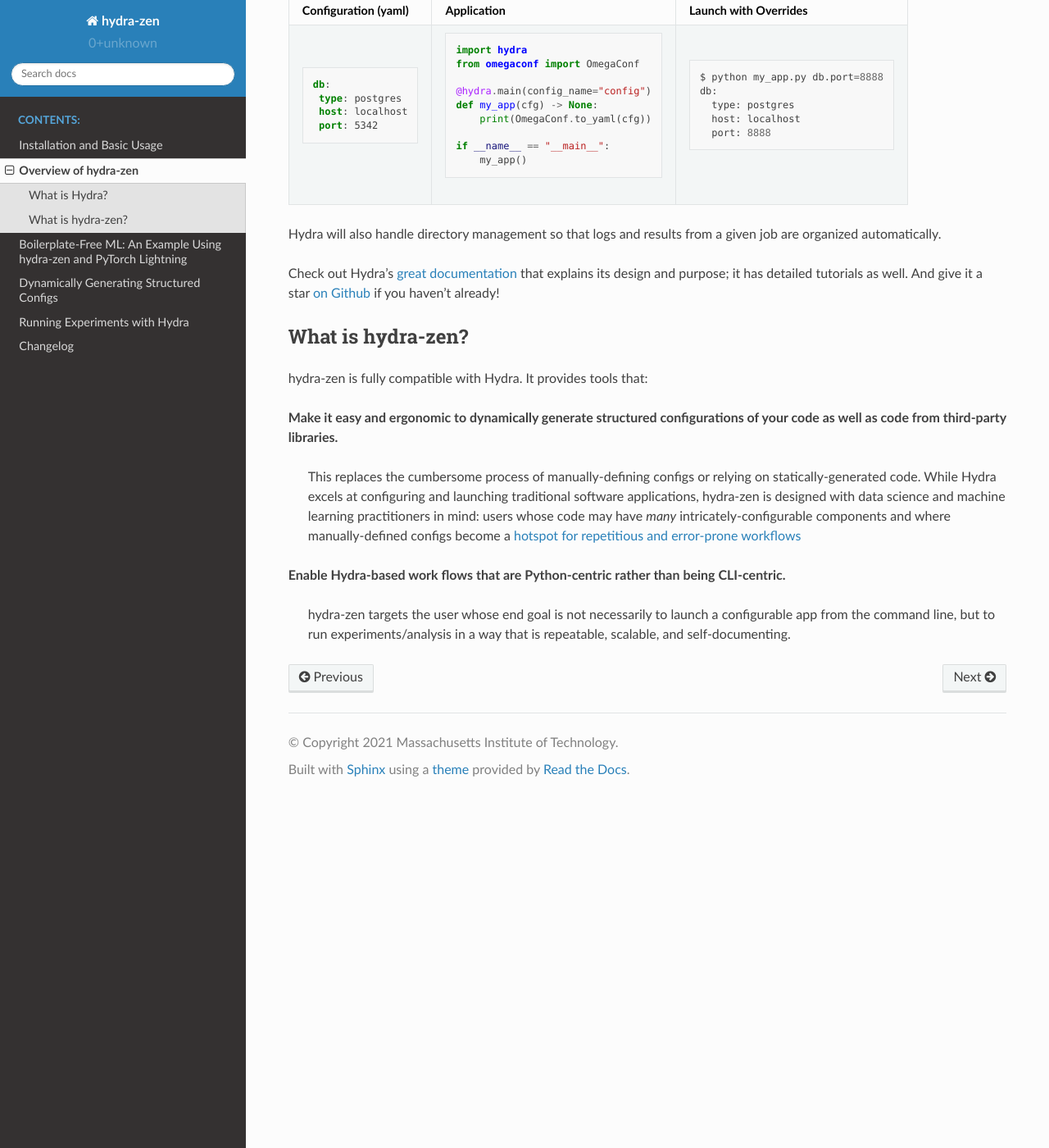
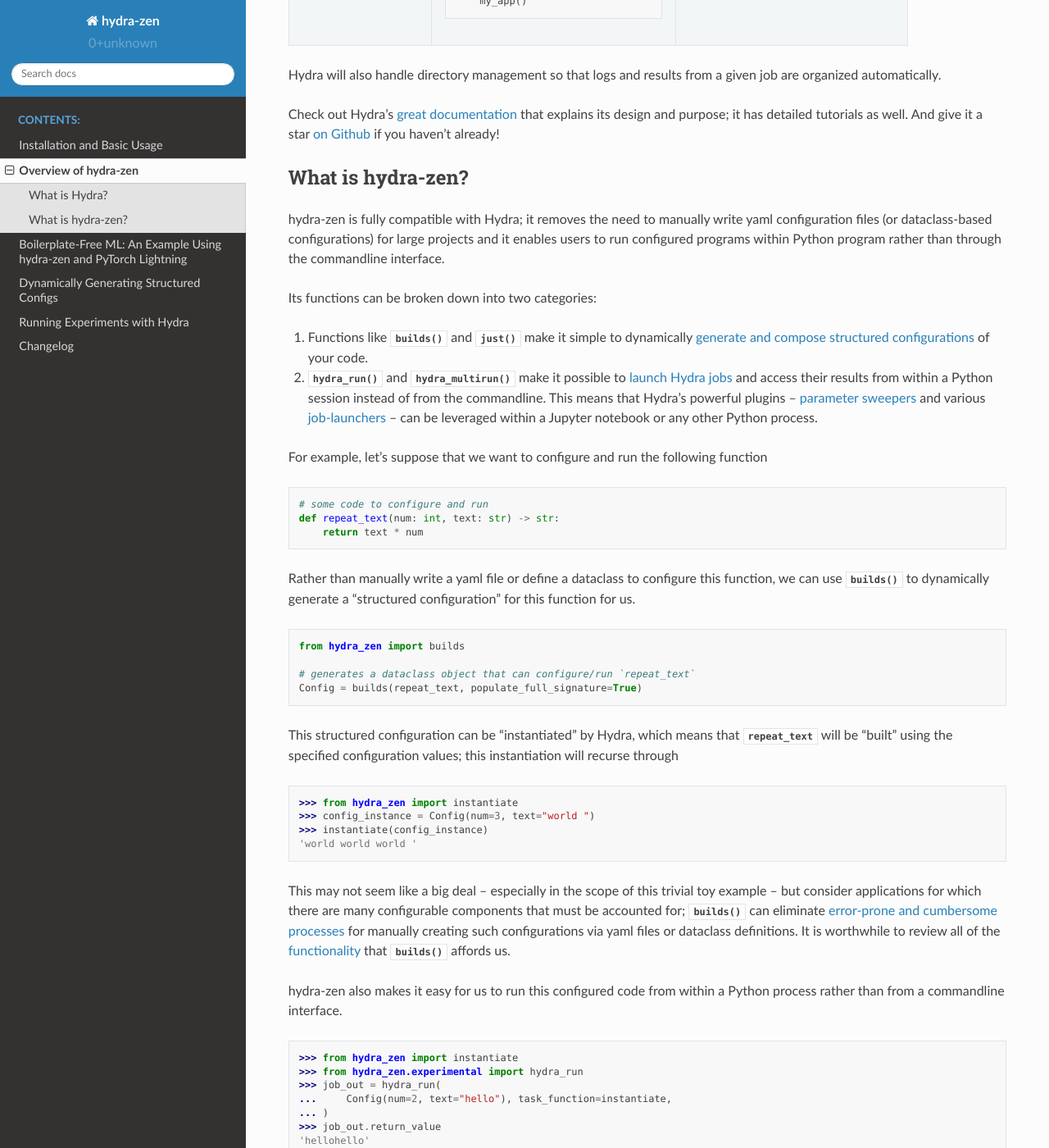
Before and after one commit to mit-ll-responsible-ai/hydra-zen, a Sphinx documentation site: the page built from docs/source/overview.rst, in a window 1280 px wide and 1400 px high, scrolled down 653 px. Shown: the whole window at 82% size. Built offline with Sphinx 7.4.7 and the Read the Docs theme 2.0.0, drawn with Linux system fonts in a browser that asks for light colours; some of the changed text lies outside the part shown.

Commit message:
improve wording and organization of docs

```diff
--- a/docs/source/index.rst
+++ b/docs/source/index.rst
@@ -12,7 +12,7 @@
 It helps to eliminate the boilerplate code you would write to configure, orchestrate, and organize the results of your various experiments.
 
 hydra-zen offers:
-  - Functions for automatically and dynamically generating `structured configs <https://hydra.cc/docs/next/tutorials/structured_config/schema/>`_ that can be used to fully or partially instantiate objects in your application.
+  - Functions for automatically and dynamically generating `structured configs <https://hydra.cc/docs/next/tutorials/structured_config/schema/>`_ that can be used to fully or partially configure parts of your application.
   - The ability to launch Hydra jobs, complete with parameter sweeps and multi-run configurations, from within a notebook or any other Python environment.
   - Incisive type annotations that provide enriched context about your project's configurations to IDEs, type checkers, and other tooling.
   - Runtime validation of configurations to catch mistakes before your application launches.
--- a/docs/source/overview.rst
+++ b/docs/source/overview.rst
@@ -2,16 +2,6 @@
 =====================
 
 hydra-zen provides simple, Hydra-compatible tools that enable Python-centric workflows for designing, configuring, and running large-scale projects, such as machine learning experiments.
-These functions can be broken down into two categories:
-
-1. Functions like :func:`~hydra_zen.builds` and :func:`~hydra_zen.just` make it simple to dynamically :doc:`generate and compose structured configurations </structured_configs>` of your code.
-2. :func:`~hydra_zen.experimental.hydra_run` and :func:`~hydra_zen.experimental.hydra_multirun` make it possible to :doc:`launch Hydra jobs </experimental>` and access their results from within a Python session instead of from the commandline. This means that Hydra's powerful plugins – `parameter sweepers <https://hydra.cc/docs/next/plugins/ax_sweeper>`_ and various `job-launchers <https://hydra.cc/docs/next/plugins/submitit_launcher>`_ – can be leveraged within a Jupyter notebook or any other Python process.
-
-Libraries like `PyTorch Lightning <https://pytorch-lightning.readthedocs.io/en/latest/>`_ help to eliminate boilerplate
-code – for-loops and other control-flow logic – associated with training and testing a neural network;
-Hydra with hydra-zen follows suite and eliminates the code you would write to configure, orchestrate, and organize the results of your various experiments.
-
-
 
 What is Hydra?
 --------------
@@ -19,6 +9,8 @@
 `Hydra <https://github.com/facebookresearch/hydra>`_ is a framework for elegantly configuring applications, such as a web app, and launching them from the commandline.
 It provides a specification for writing rich, yaml-serializable configurations for your code.
 It also makes simple the process of configuring and launching instances of your application from the commandline using various launchers and parameter-sweeper plugins.
+
+For example, the following code snippets demonstrates how one can configure, design, and run a toy application using Hydra.
 
 +----------------------------+------------------------------------------+-------------------------------------------------+
 | Configuration (yaml)       | Application                              | Launch with Overrides                           |
@@ -45,14 +37,65 @@
 What is hydra-zen?
 ------------------
 
-hydra-zen is fully compatible with Hydra.
-It provides tools that:
+hydra-zen is fully compatible with Hydra; it removes the need to manually write yaml configuration files (or dataclass-based configurations) for large projects and it enables users
+to run configured programs within Python program rather than through the commandline interface.
 
-**Make it easy and ergonomic to dynamically generate structured configurations of your code as well as code from third-party libraries.**
 
-   This replaces the cumbersome process of manually-defining configs or relying on statically-generated code.
-   While Hydra excels at configuring and launching traditional software applications, hydra-zen is designed with data science and machine learning practitioners in mind: users whose code may have *many* intricately-configurable components and where manually-defined configs become a :ref:`hotspot for repetitious and error-prone workflows <DRY>`
+Its functions can be broken down into two categories:
 
-**Enable Hydra-based work flows that are Python-centric rather than being CLI-centric.**
+1. Functions like :func:`~hydra_zen.builds` and :func:`~hydra_zen.just` make it simple to dynamically :doc:`generate and compose structured configurations </structured_configs>` of your code.
+2. :func:`~hydra_zen.experimental.hydra_run` and :func:`~hydra_zen.experimental.hydra_multirun` make it possible to :doc:`launch Hydra jobs </experimental>` and access their results from within a Python session instead of from the commandline. This means that Hydra's powerful plugins – `parameter sweepers <https://hydra.cc/docs/next/plugins/ax_sweeper>`_ and various `job-launchers <https://hydra.cc/docs/next/plugins/submitit_launcher>`_ – can be leveraged within a Jupyter notebook or any other Python process.
 
-   hydra-zen targets the user whose end goal is not necessarily to launch a configurable app from the command line, but to run experiments/analysis in a way that is repeatable, scalable, and self-documenting.
+For example, let's suppose that we want to configure and run the following function
+
+.. code-block:: python
+
+   # some code to configure and run
+   def repeat_text(num: int, text: str) -> str:
+       return text * num
+
+Rather than manually write a yaml file or define a dataclass to configure this function, we can use :func:`~hydra_zen.builds`
+to dynamically generate a "structured configuration" for this function for us.
+
+.. code-block:: python
+
+   from hydra_zen import builds
+
+   # generates a dataclass object that can configure/run `repeat_text`
+   Config = builds(repeat_text, populate_full_signature=True)
+
+This structured configuration can be "instantiated" by Hydra, which means that `repeat_text` will be "built" using the specified configuration values;
+this instantiation will recurse through
+
+.. code-block:: python
+
+   >>> from hydra_zen import instantiate
+   >>> config_instance = Config(num=3, text="world ")
+   >>> instantiate(config_instance)
+   'world world world '
+
+This may not seem like a big deal – especially in the scope of this trivial toy example – but consider applications for which there are many configurable components that must be accounted for;
+:func:`~hydra_zen.builds` can eliminate :ref:`error-prone and cumbersome processes <DRY>` for manually creating such configurations via yaml files or dataclass definitions.
+It is worthwhile to review all of the :ref:`functionality <Builds>` that :func:`~hydra_zen.builds` affords us.
+
+
+hydra-zen also makes it easy for us to run this configured code from within a Python process rather than from a commandline interface.
+
+
+.. code-block:: python
+
+   >>> from hydra_zen import instantiate
+   >>> from hydra_zen.experimental import hydra_run
+   >>> job_out = hydra_run(
+   ...     Config(num=2, text="hello"), task_function=instantiate,
+   ... )
+   >>> job_out.return_value
+   'hellohello'
+
+It is useful to see hydra-zen in more realistic settings.
+:ref:`Consider this example <Lightning>` of hydra-zen being used to configure a PyTorch-Lightning application.
+`Here is a larger-scale example <https://github.com/mit-ll-responsible-ai/hydra-zen-examples>`_ of hydra-zen being used to configure
+training code for a neural network image classifier.
+
+Please continue through the rest of hydra-zen's documentation to learn more about Hydra and the features that hydra-zen brings
+to the table.
--- a/docs/source/structured_configs.rst
+++ b/docs/source/structured_configs.rst
@@ -25,9 +25,9 @@
 ****************************
 
 Hydra supports configurations that are written in a yaml format or in Python via `structured configs <https://hydra.cc/docs/next/tutorials/structured_config/intro>`_.
-Structured configs are `dataclasses <https://docs.python.org/3/library/dataclasses.html>`_ whose fields store the configuration values, and whose type annotations (up to a limited assortment) can be leveraged by Hydra to provide runtime type checking for of configuration values.
+Structured configs are `dataclasses <https://docs.python.org/3/library/dataclasses.html>`_ whose attributes store the configuration values, and whose type annotations (up to a limited assortment) can be leveraged by Hydra to provide runtime type checking of user-specified configuration values.
 
-An important feature of these structured configs is that they too can be serialized to yaml files by Hydra.
+An important feature of these structured configs is that they too can be used in replacement of, and can be serialized to, yaml files by Hydra.
 This is critical, as it ensures that each job that is launched using Hydra is fully documented by – and can be reproduced from – a plain-text yaml configuration.
 
 A `targeted configuration <https://hydra.cc/docs/next/advanced/instantiate_objects/overview>`_ is designed to instantiate / call an object (a class-object or a function) with particular values.
@@ -204,9 +204,9 @@
 
 Furthermore, such repositories don't exist for most other libraries!
 Thus this approach to code configuration is still a source of technical debt and repetitious work-flows.
+With hydra-zen, **we simply configure what we need from any library** in an ergonomic, automatic, and dynamic way ⛱️.
 
-With hydra-zen, we simply **configure what we need from any library** in an ergonomic, automatic, and dynamic way ⛱️.
-
+.. _Builds:
 
 **************************
 The Essentials of `builds`
@@ -219,50 +219,67 @@
 `builds` generates dataclass objects
 ====================================
 
-`builds` dynamically generates a dataclass object, and handles for us cumbersome cases like `safely setting mutable default values <https://docs.python.org/3/library/dataclasses.html#mutable-default-values>`_ and excluding Hydra-specific "hidden" parameters from the class-init signature.
+`builds` dynamically generates a dataclass object that configures a particular target.
+Let's generate a targeted configuration for the following function
 
-+---------------------------------------------------+-------------------------------------------------------------------+
-| Example Using `builds`                            | Equivalent dataclass                                              |
-+===================================================+===================================================================+
-| .. code:: python                                  | .. code:: python                                                  |
-|                                                   |                                                                   |
-|    >>> from hydra_zen import builds               |    from dataclasses import dataclass, field                       |
-|    >>> builds(dict, x=2, y=[1, 2, 3])             |                                                                   |
-|    types.Builds_dict                              |    @dataclass                                                     |
-|                                                   |    class Builds_dict:                                             |
-|                                                   |        _target_: str = field(default='builtins.dict', init=False) |
-|                                                   |        x: Any = 2                                                 |
-|                                                   |        y: Any = field(default_factory=lambda: list([1, 2, 3]))    |
-|                                                   |                                                                   |
-+---------------------------------------------------+-------------------------------------------------------------------+
+.. code:: python
 
+   # contents of my_funcs.py
+
+   from typing import List
+
+   def make_a_dict(x: int, y: List[int]):
+       return {"x": x, "y": y}
+
+
+Here is what `builds` effectively defines for us "under the hood"
+
++---------------------------------------------------+--------------------------------------------------------------------------+
+| Example Using `builds`                            | Equivalent dataclass                                                     |
++===================================================+==========================================================================+
+| .. code:: python                                  | .. code:: python                                                         |
+|                                                   |                                                                          |
+|    >>> from hydra_zen import builds               |    from dataclasses import dataclass, field                              |
+|    >>> builds(make_a_dict, x=2, y=[1, 2, 3])      |                                                                          |
+|    types.Builds_make_a_dict                       |    @dataclass                                                            |
+|                                                   |    class Builds_dict:                                                    |
+|                                                   |        _target_: str = field(default='my_funcs.make_a_dict', init=False) |
+|                                                   |        x: int = 2                                                        |
+|                                                   |        y: List[int] = field(default_factory=lambda: list([1, 2, 3]))     |
+|                                                   |                                                                          |
++---------------------------------------------------+--------------------------------------------------------------------------+
+
+Note how `builds` handles for us the cumbersome tasks of `safely setting mutable default values <https://docs.python.org/3/library/dataclasses.html#mutable-default-values>`_, excluding Hydra-specific "hidden" parameters from the class-init signature,
+and mirroring the target's type annotations.
+As we study more of `builds`'s features, we will see that there are many "wins" that we will enjoy by leveraging this function to generate our configurations.
+
+The resulting `dataclass object <https://docs.python.org/3/library/dataclasses.html>`_ is designed specifically to behave as `targeted structured configs  <https://hydra.cc/docs/next/advanced/instantiate_objects/overview>`_ that can be instantiated by Hydra.
 
 .. code:: python
 
    >>> from dataclasses import is_dataclass
-   >>> Builds_dict = builds(dict, x=2, y=[1, 2, 3])  # signature: Builds_dict(x: Any = 2, y: Any = <factory>)
+   >>> Builds_dict = builds(make_a_dict, x=2, y=[1, 2, 3])  # signature: Builds_dict(x: Any = 2, y: Any = <factory>)
    >>> is_dataclass(Builds_dict)
    True
 
    # creating an instance of the dataclass with an updated configuration
    >>> conf_instance = Builds_dict(x=-100)
    >>> conf_instance
-   Builds_dict(_target_='builtins.dict', x=-100, y=[1, 2, 3])
+   Builds_make_a_dict(_target_='my_funcs.make_a_dict', x=-100, y=[1, 2, 3])
 
    >>> conf_instance.x
    -100
    >>> conf_instance.y
    [1, 2, 3]
 
-These `dataclass objects <https://docs.python.org/3/library/dataclasses.html>`_ are designed specifically to behave as `targeted structured configs  <https://hydra.cc/docs/next/advanced/instantiate_objects/overview>`_ that can be instantiated by Hydra.
-Accordingly, `builds` accepts Hydra-specific parameters for tuning the behavior of the structured config (e.g. disabling `recursive instantiation <https://hydra.cc/docs/next/advanced/instantiate_objects/overview/#recursive-instantiation>`_).
-
-.. code:: python
-
    >>> from hydra_zen import instantiate  # annotated alias of `hydra.utils.instantiate`
    >>> instantiate(conf_instance)  # calls `dict(x=-100, y=[1, 2, 3])`
    {'x': -100, 'y': [1, 2, 3]}
 
+Accordingly, `builds` accepts Hydra-specific parameters for tuning the behavior of the structured config (e.g. disabling `recursive instantiation <https://hydra.cc/docs/next/advanced/instantiate_objects/overview/#recursive-instantiation>`_).
+
+
+.. _Partial:
 
 Configuring a Target for Partial Instantiation
 ==============================================
@@ -270,8 +287,10 @@
 `builds` is capable for configuring a target such that it will only be *partially* instantiated.
 This is very useful, as it is often the case that our configuration of a target can only partially describe its input parameters.
 
-For example, a ML-model optimizer must be provided the model parameters that it will be updating; however these parameters are typically created at runtime and thus *cannot be part of our configuration*.
-Fortunately, we can simply provide a partial configuration of the optimizer's other parameters.
+For example, ``Adam`` is an gradient-based optimizer that is popular in the PyTorch library and that will frequently appear as a configurable component to a deep learning experiment.
+This optimizer has configurable parameters, such as a "learning rate" (``lr``), which must be provided by the user in order to instantiate ``Adam``.
+The optimizer must *also* be initialized with the parameters that it will optimizing, however these parameters are typically created after we have started running our program and thus *they are not available to / cannot be part of our configuration*.
+Fortunately, we can use ``builds(..., hydra_partial=True)`` to configure ``Adam`` to be only partially-built using those values that we have access to at configuration time.
 
 .. code:: python
 
@@ -280,11 +299,11 @@
 
    >>> PartialBuilds_Adam = builds(Adam, hydra_partial=True, lr=10.0)
    >>> partial_optim = instantiate(PartialBuilds_Adam)
-   >>> partial_optim
+   >>> partial_optim  # a partially-instantiated Adam
    functools.partial(<class 'torch.optim.adam.Adam'>, lr=10.0)
 
 
-Instantiating this config only partially-builds the optimizer; we can finish instantiating it once we have access to our model's parameters
+As promised, instantiating this config only partially-builds the ``Adam`` optimizer; we can finish instantiating it once we have access to our model's parameters
 
 .. code:: python
 
@@ -393,9 +413,9 @@
 Auto-generated nested configs
 -----------------------------
 
-`builds` will automatically generate nested configurations in order to configure a target.
-E.g. if a default-value in a target's signature is a function then `builds` will create a dataclass that configures
-that function.
+`builds` will automatically generate nested configurations in order to configure a target and its signature's default values.
+E.g. if a default-value in a target's signature is a function, then `builds` will create a dataclass that configures
+this function and then nest it within the target's configuration.
 
 .. code:: python
 
@@ -511,7 +531,7 @@
 Automatic Type Refinement
 =========================
 
-Hydra permits only `a narrow subset of type annotations <https://hydra.cc/docs/next/tutorials/structured_config/intro#structured-configs-supports>`_:
+Hydra permits only `a narrow subset of type annotations <https://hydra.cc/docs/next/tutorials/structured_config/intro#structured-configs-supports>`_ to be present in a target's signature:
 
    - ``Any``
    - Primitive types (``int``, ``bool``, ``float``, ``str``, ``Enums``)
@@ -519,7 +539,8 @@
    - Containers (List and Dict) containing primitives or Structured Configs
    - Optional fields
 
-`builds` will automatically "broaden" the annotations associated with a target's signature so that it will be made compatible with Hydra.
+Annotations that fall outside of this subset will cause Hydra's runtime validation to raise an error.
+As such, `builds` will automatically "broaden" the annotations associated with a target's signature so that it will be made compatible with Hydra.
 For example, suppose that we want to configure
 
 .. code:: python
```
Also changed, not shown: other parts of docs/source/structured_configs.rst (+1 -0 lines), docs/source/pytorch_lightning_example.rst (+17 -2 lines).
